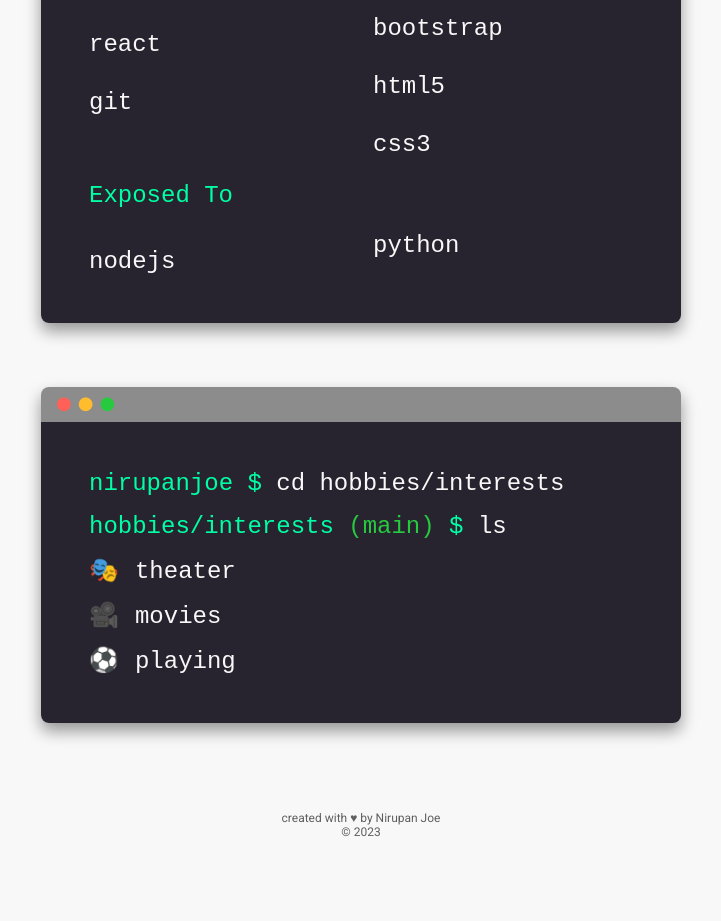
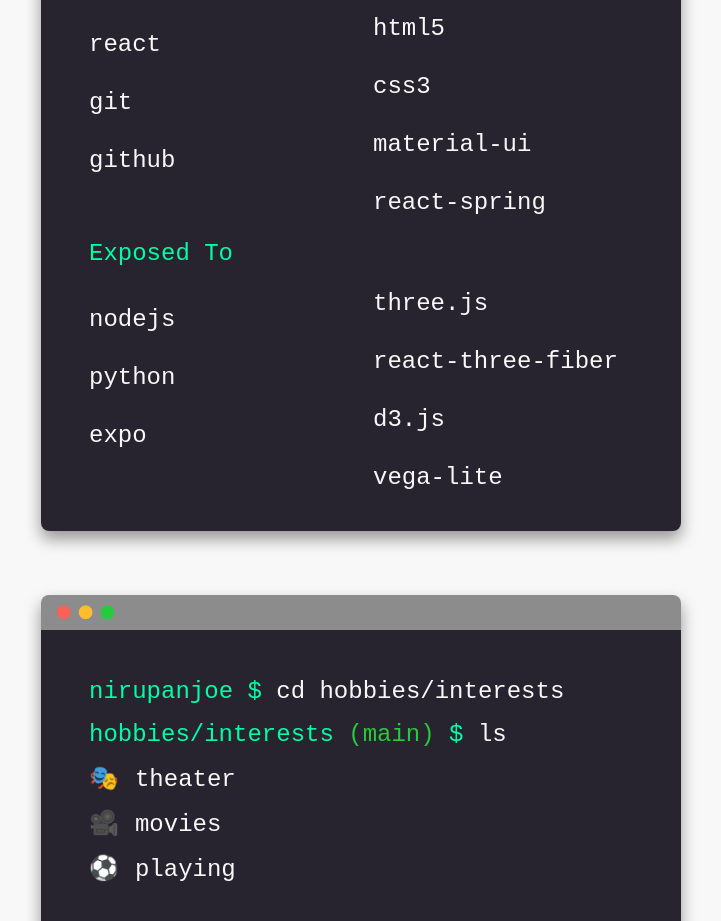
Before and after one commit to NirupanJoe/portfolio, a React (Create React App) app: page /about in a window 1280 px wide. Shown: the part 794-1715 px from the top of the page, without its empty margins (279-1000 px from the left). Before the commit the page ends 1657 px from the top, so only its background shows below. Built offline with nearby package versions, Linux system fonts and the light colour scheme; the HTML template or start-up script is replaced by a standard one.

Commit message:
Added some more skills.

```diff
--- a/src/info/Info.js
+++ b/src/info/Info.js
@@ -60,8 +60,8 @@
     bio: "Hello! I'm Nirupan. I'm a Software Developer. I studied MCA at st.xavier's college, I enjoy long walks on the beach, and I enjoy playing sports in person, but the world is dominated by online games.",
     skills:
         {
-            proficientWith: ['javascript', 'react', 'git', 'github', 'bootstrap', 'html5', 'css3'],
-            exposedTo: ['nodejs', 'python']
+            proficientWith: ['javascript', 'react', 'git', 'github', 'bootstrap', 'html5', 'css3', 'material-ui', 'react-spring'],
+            exposedTo: ['nodejs', 'python', 'expo', 'three.js', 'react-three-fiber', 'd3.js', 'vega-lite']
         }
     ,
     hobbies: [
```
